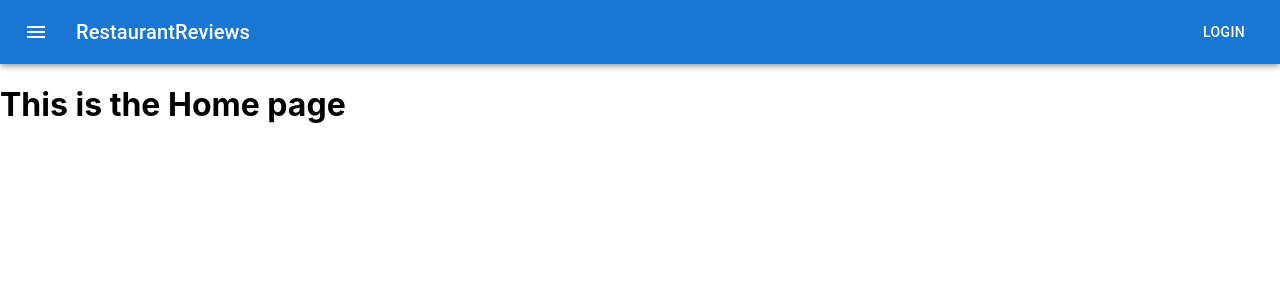
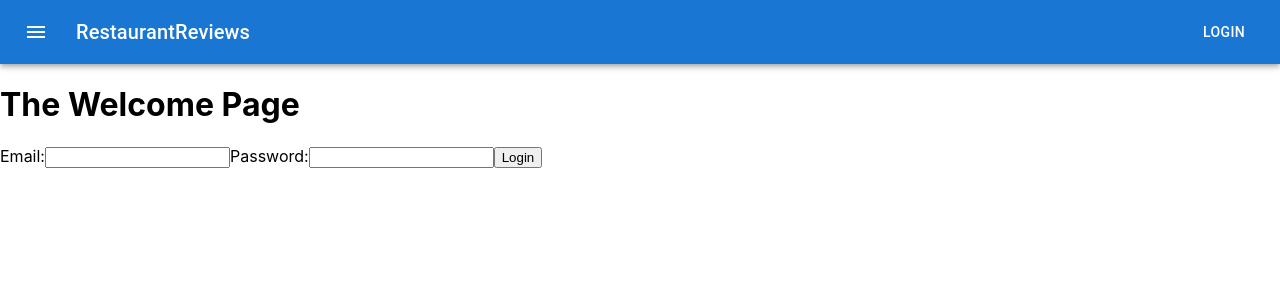
Before and after one commit to jodiemcgrane/react-restaurant-app, a React (Create React App) app: page / in a window 1280 px wide. Shown: the top 300 px of the page. Built offline with nearby package versions, Linux system fonts and the light colour scheme.

Commit message:
Login User

```diff
--- a/src/App.js
+++ b/src/App.js
@@ -1,18 +1,40 @@
-import { BrowserRouter as Router, Routes, Route, Link } from 'react-router-dom'
+import { BrowserRouter as Router, Routes, Route } from 'react-router-dom'
+import { useState, useEffect } from 'react'
 
 //Imported Components
 import Navbar from './components/Navbar';
 
 //Imported Pages
+import Welcome from './pages/Welcome';
 import Home from './pages/Home';
 import RestaurantsIndex from './pages/restaurants/Index';
 
 function App() {
+
+  const [authenticated, setAuthenticated] = useState(false)
+
+  useEffect(() => {
+    if (localStorage.getItem('token')) {
+      setAuthenticated(true)
+    }
+  })
+
+  const onAuthenticated = (auth, token) => {
+    setAuthenticated(auth)
+    if (auth) {
+      localStorage.setItem('token', token)
+    }
+    else {
+      localStorage.removeItem('token')
+    }
+  }
+
   return (
     <Router>
-      <Navbar />
+      <Navbar onAuthenticated={onAuthenticated} authenticated={authenticated} />
       <Routes>
-        <Route exact path="/" element={<Home />} />
+        <Route exact path="/" element={<Welcome onAuthenticated={onAuthenticated} authenticated={authenticated} />} />
+        <Route path="/home" element={<Home />} />
         <Route path="/restaurants" element={<RestaurantsIndex />} />
       </Routes>
     </Router>
--- /dev/null
+++ b/src/components/LoginForm.js
@@ -0,0 +1,46 @@
+import axios from "axios"
+import { useState } from "react"
+
+// import TextField from '@mui/material/TextField';
+
+const LoginForm = (props) => {
+
+    const [form, setForm] = useState({ email: "jodie@middle.earth", password: "secret123" })
+
+    const handleForm = e => {
+
+        setForm(prevState => ({
+            ...prevState,
+            [e.target.name]: e.target.value
+        }))
+    }
+
+    const submitForm = () => {
+        console.log(form)
+
+        axios.post(`http://localhost:8000/users/login`, {
+            email: form.email,
+            password: form.password
+        })
+            .then(response => {
+                console.log(response.data.auth_token)
+                props.onAuthenticated(true)
+            })
+            .catch(err => console.log(err))
+    }
+
+    return (
+        <div>
+            {/* <TextField id="outlined-basic" label="Email" type="email" variant="outlined" />
+          <TextField id="outlined-basic" label="Password" type="password" variant="outlined" /> */}
+
+            Email:<input type="text" name="email" onChange={handleForm} />
+            Password:<input type="password" name="password" onChange={handleForm} />
+
+            <button onClick={submitForm}>Login</button>
+
+        </div>
+    );
+}
+
+export default LoginForm;
--- a/src/components/Navbar.js
+++ b/src/components/Navbar.js
@@ -9,7 +9,17 @@ import Button from '@mui/material/Button';
 import IconButton from '@mui/material/IconButton';
 import MenuIcon from '@mui/icons-material/Menu';
 
-    const Navbar = () => {
+const Navbar = (props) => {
+
+    let logoutButton;
+
+    if (props.authenticated) {
+        //soft bracket for multiple lines of JSX, error id not
+        logoutButton = (
+          <button onClick={() => props.onAuthenticated(false)}>Logout</button>
+        )
+      }
+
     return (
         <Box sx={{ flexGrow: 1 }}>
             <AppBar position="static">
@@ -23,10 +33,13 @@ import MenuIcon from '@mui/icons-material/Menu';
                     >
                         <MenuIcon />
                     </IconButton>
+
                     <Typography variant="h6" component="div" sx={{ flexGrow: 1 }}>
-                                RestaurantReviews
+                        <Link to="/" style={{ color: 'inherit', textDecoration: 'inherit' }}>RestaurantReviews</Link>
                     </Typography>
+
                     <Button color="inherit">Login</Button>
+                    {logoutButton}
                 </Toolbar>
             </AppBar>
         </Box>
--- a/src/pages/Home.js
+++ b/src/pages/Home.js
@@ -1,7 +1,10 @@
+import { Link } from "react-router-dom";
+
 const Home = () => {
     return (
         <div className="home">
             <h1>This is the Home page</h1>
+            <Link to="/restaurants"> Restaurants</Link>
         </div>
      );
 }
--- /dev/null
+++ b/src/pages/Welcome.js
@@ -0,0 +1,12 @@
+import LoginForm from "../components/LoginForm";
+
+const Welcome = (props) => {
+    return (
+        <div>
+            <h1>The Welcome Page</h1>
+            {!props.authenticated ? <LoginForm onAuthenticated={props.onAuthenticated} /> : ""}
+        </div>
+    );
+}
+
+export default Welcome;
```
Lines whose indentation alone changed are shown as unchanged.
